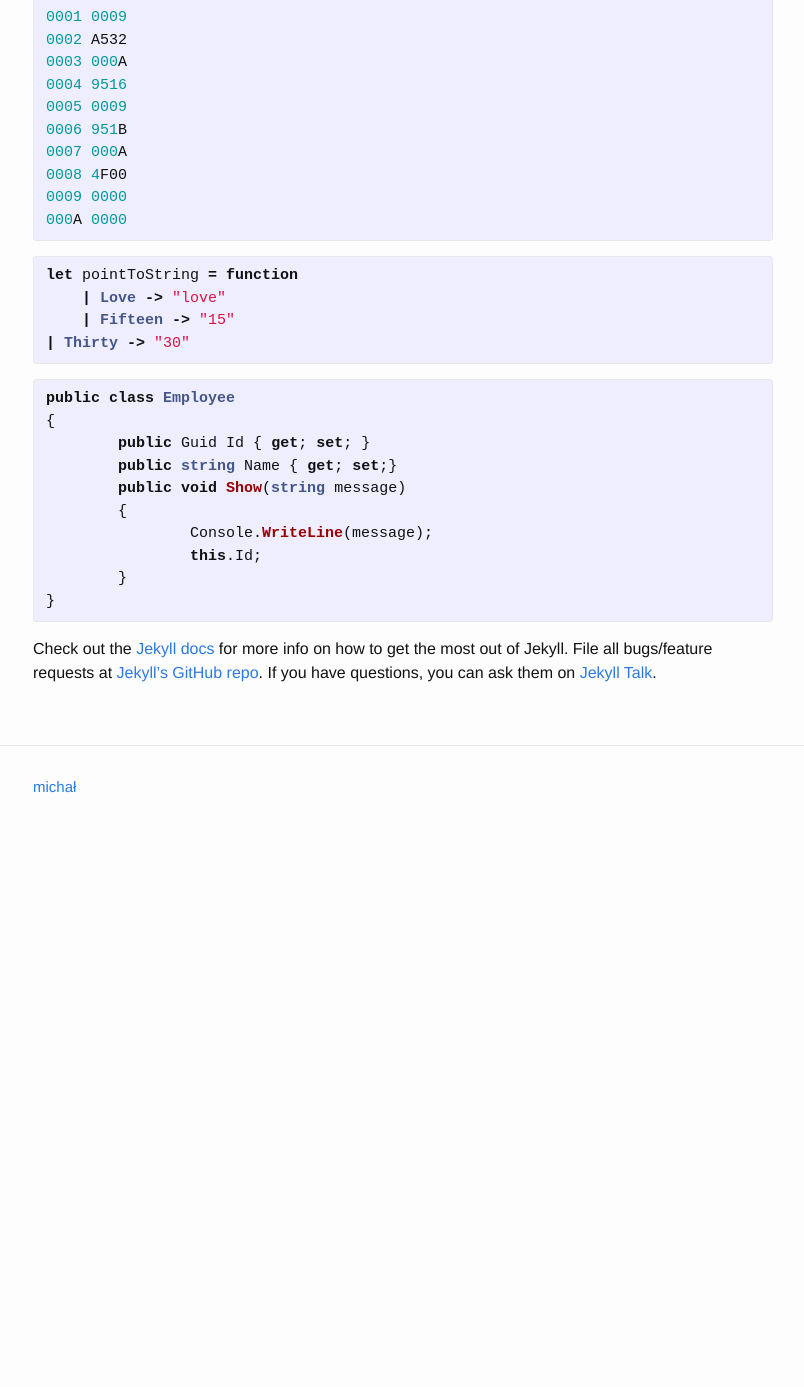
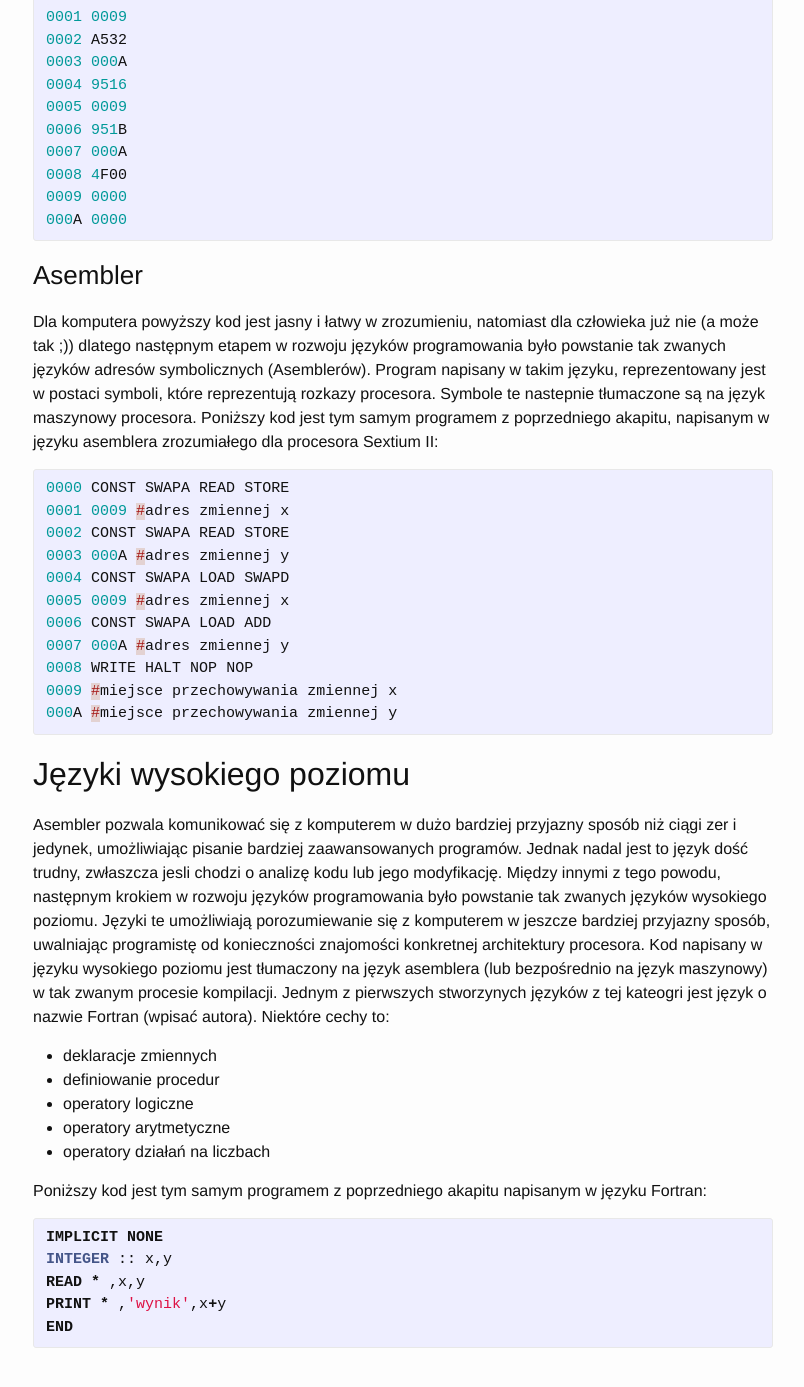
Before and after one commit to mikedevbo/mikedevbo.github.io, a Jekyll site: the page built from _posts/2016-07-02-First.md, in a window 1280 px wide and 1400 px high, scrolled down 1060 px. Shown: the top 1387 px of the window, without its empty margins (237-1041 px from the left). Built offline with Jekyll 4.4.1, drawn with Linux system fonts in a browser that asks for light colours; before the commit the page ends 1919 px from its top, so only the background shows below that.

Commit message:
add fortran

```diff
--- a/_posts/2016-07-02-First.md
+++ b/_posts/2016-07-02-First.md
@@ -41,28 +41,37 @@ Wersja w zapisie 16-kowym
 000A 0000
 {% endhighlight %}
 
-{% highlight ocaml %}
-let pointToString = function
-    | Love -> "love"
-    | Fifteen -> "15"
-| Thirty -> "30"
+### Asembler
+Dla komputera powyższy kod jest jasny i łatwy w zrozumieniu, natomiast dla człowieka już nie (a może tak ;)) dlatego następnym etapem w rozwoju języków programowania było powstanie tak zwanych języków adresów symbolicznych (Asemblerów). Program napisany w takim języku, reprezentowany jest w postaci symboli, które reprezentują rozkazy procesora. Symbole te  nastepnie tłumaczone są na język maszynowy procesora. Poniższy kod jest tym samym programem z poprzedniego akapitu, napisanym w języku asemblera zrozumiałego dla procesora Sextium II:
+
+{% highlight c %}
+0000 CONST SWAPA READ STORE
+0001 0009 #adres zmiennej x
+0002 CONST SWAPA READ STORE
+0003 000A #adres zmiennej y
+0004 CONST SWAPA LOAD SWAPD
+0005 0009 #adres zmiennej x
+0006 CONST SWAPA LOAD ADD
+0007 000A #adres zmiennej y
+0008 WRITE HALT NOP NOP
+0009 #miejsce przechowywania zmiennej x
+000A #miejsce przechowywania zmiennej y
 {% endhighlight %}
 
-{% highlight csharp %}
-public class Employee
-{
-	public Guid Id { get; set; }
-	public string Name { get; set;}
-	public void Show(string message)
-	{
-		Console.WriteLine(message);
-		this.Id;
-	}
-}
+## Języki wysokiego poziomu
+Asembler pozwala komunikować się z komputerem w dużo bardziej przyjazny sposób niż ciągi zer i jedynek, umożliwiając pisanie bardziej zaawansowanych programów. Jednak nadal jest to język dość trudny, zwłaszcza jesli chodzi o analizę kodu lub jego modyfikację. Między innymi z tego powodu, następnym krokiem w rozwoju języków programowania było powstanie tak zwanych języków wysokiego poziomu. Języki te umożliwiają porozumiewanie się z komputerem w jeszcze bardziej przyjazny sposób, uwalniając programistę od konieczności znajomości konkretnej architektury procesora. Kod napisany w języku wysokiego poziomu jest tłumaczony na język asemblera (lub bezpośrednio na język maszynowy) w tak zwanym procesie kompilacji. Jednym z pierwszych stworzynych języków z tej kateogri jest język o nazwie Fortran (wpisać autora). Niektóre cechy to:
+* deklaracje zmiennych
+* definiowanie procedur
+* operatory logiczne
+* operatory arytmetyczne
+* operatory działań na liczbach
+
+Poniższy kod jest tym samym programem z poprzedniego akapitu napisanym w języku Fortran:
+
+{% highlight fortran %}
+IMPLICIT NONE
+INTEGER :: x,y
+READ * ,x,y
+PRINT * ,'wynik',x+y
+END
 {% endhighlight %}
-
-Check out the [Jekyll docs][jekyll-docs] for more info on how to get the most out of Jekyll. File all bugs/feature requests at [Jekyll’s GitHub repo][jekyll-gh]. If you have questions, you can ask them on [Jekyll Talk][jekyll-talk].
-
-[jekyll-docs]: http://jekyllrb.com/docs/home
-[jekyll-gh]:   https://github.com/jekyll/jekyll
-[jekyll-talk]: https://talk.jekyllrb.com/
```
